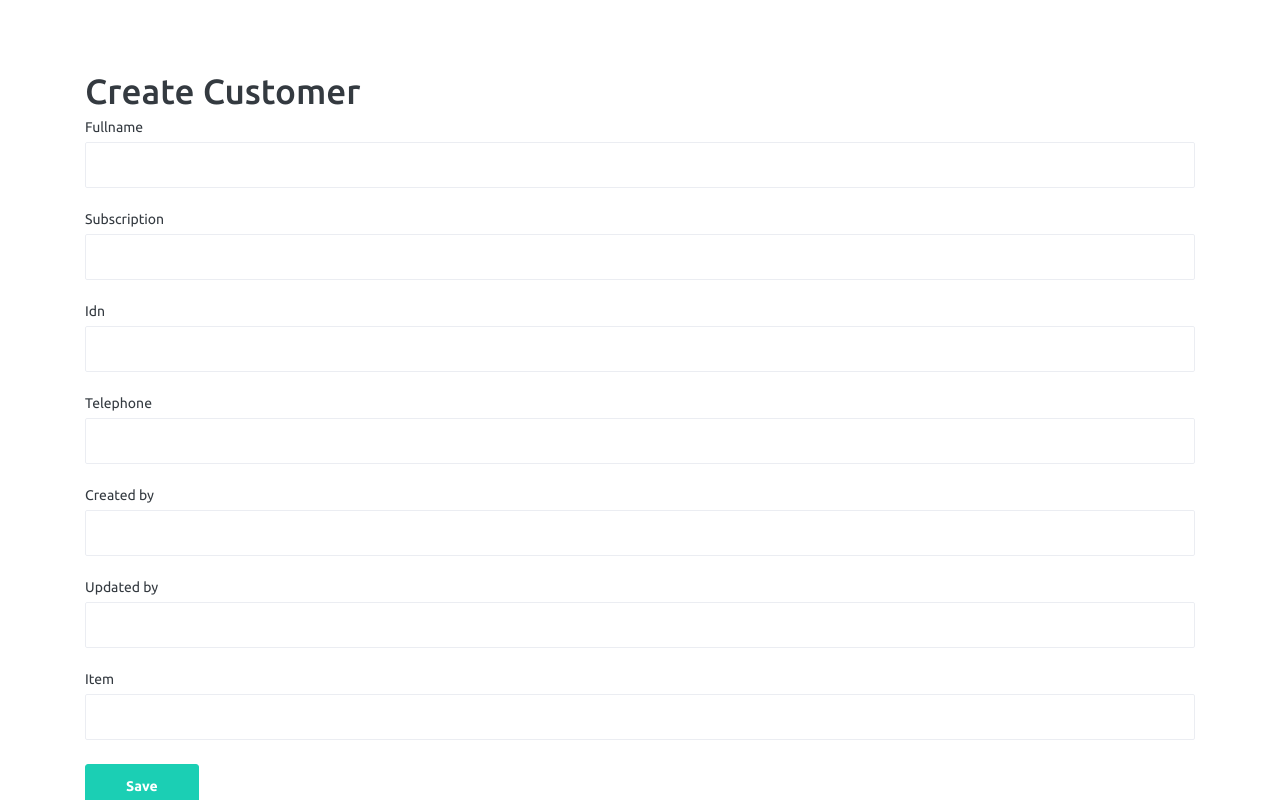
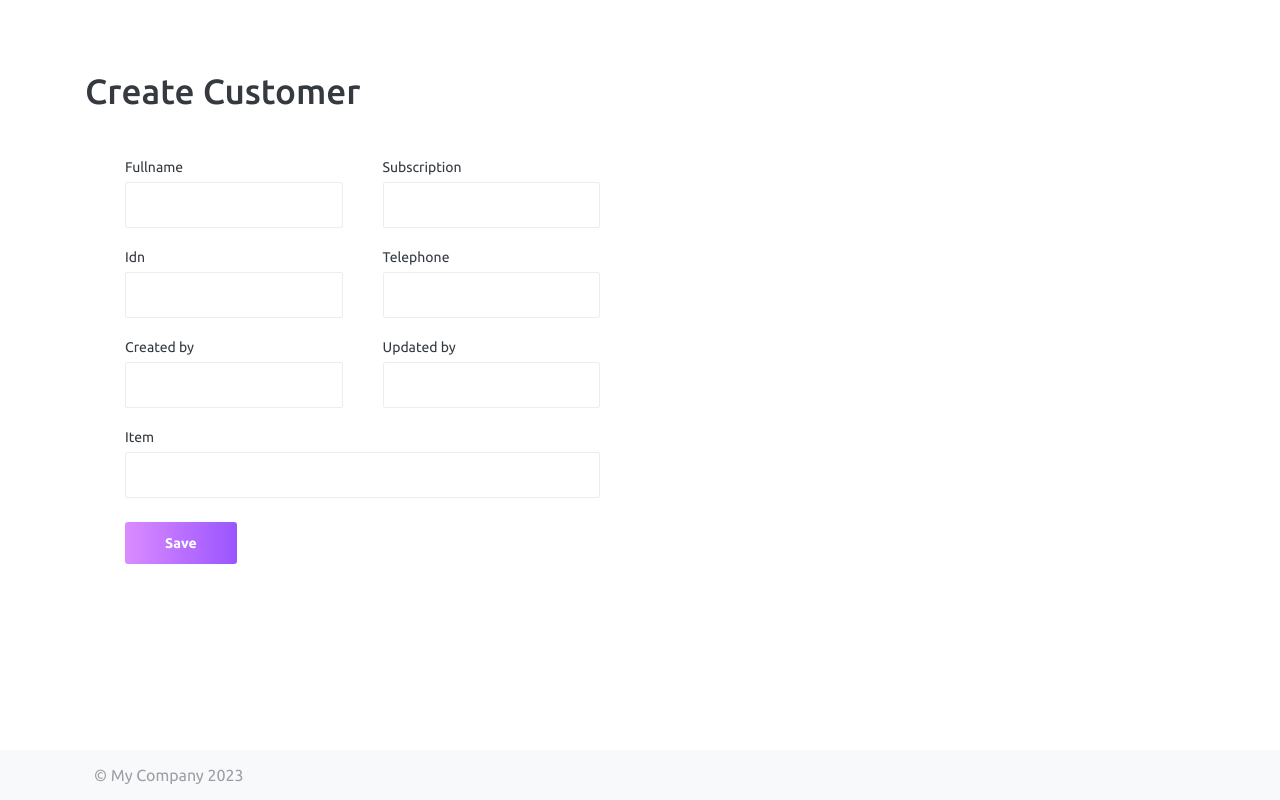
Before and after one commit to Simplice24/CourierSystem, a Yii app: template views/customer/create.php in a window 1280 px wide. Run offline with PHP 8.4 and a stand-in for Yii, Linux system fonts and the light colour scheme; the template is opened without the code that fills it, so the values that code supplies are empty; form fields are guessed from the names that the template uses; some libraries are stand-ins or nearby versions.

Commit message:
Customization

```diff
--- a/models/Customer.php
+++ b/models/Customer.php
@@ -57,7 +57,7 @@ class Customer extends \yii\db\ActiveRecord
             // 'customer_id' => 'Customer ID',
             'fullname' => 'Full name',
             'subscription' => 'Subscription',
-            'idn' => 'Idn',
+            'idn' => 'IDN',
             'telephone' => 'Telephone',
             'created_at' => 'Created At',
             'created_by' => 'Created By',
--- a/views/customer/_form.php
+++ b/views/customer/_form.php
@@ -2,6 +2,8 @@
 
 use yii\helpers\Html;
 use yii\widgets\ActiveForm;
+use yii\helpers\ArrayHelper;
+use app\models\Item;
 
 /** @var yii\web\View $this */
 /** @var app\models\Customer $model */
@@ -12,29 +14,78 @@ use yii\widgets\ActiveForm;
 
     <?php $form = ActiveForm::begin(); ?>
 
-    <!-- <?= $form->field($model, 'customer_id')->textInput() ?> -->
+    <div class="col-md-6 grid-margin stretch-card">
+                <div class="card">
+                  <div class="card-body">
+                    <form class="forms-sample">
+                    <div class="row" style="height:90px;">
+                        <div class="col-md-6">
+                          <div class="form-group row">
+                        <div class="form-group">
+                        <?= $form->field($model, 'fullname')->textInput(['maxlength' => true]) ?>
+                        </div>
+                    </div>
+                </div>
 
-    <?= $form->field($model, 'fullname')->textInput(['maxlength' => true]) ?>
 
-    <?= $form->field($model, 'subscription')->textInput(['maxlength' => true]) ?>
+                <div class="col-md-6">
+                    <div class="form-group row">
+                        <div class="form-group">
+                        <?= $form->field($model, 'subscription')->textInput(['maxlength' => true]) ?>
+                        </div>
+                        </div>
+                    </div>
+                </div>
 
-    <?= $form->field($model, 'idn')->textInput() ?>
+                <div class="row" style="height:90px;">
+                <div class="col-md-6">
+                    <div class="form-group row">
+                        <div class="form-group">
+                        <?= $form->field($model, 'idn')->textInput() ?>
+                        </div>
+                        </div>
+                    </div>
 
-    <?= $form->field($model, 'telephone')->textInput(['maxlength' => true]) ?>
+                <div class="col-md-6">
+                    <div class="form-group row">
+                        <div class="form-group">
+                        <?= $form->field($model, 'telephone')->textInput(['maxlength' => true]) ?>
+                        </div>
+                    </div>
+                </div>
+                </div>
 
-    <!-- <?= $form->field($model, 'created_at')->textInput() ?> -->
+                <div class="row" style="height:90px;">
+                    <div class="col-md-6">
+                     <div class="form-group row">
+                        <div class="form-group">
+                        <?= $form->field($model, 'created_by')->textInput(['maxlength' => true]) ?>
+                        </div>
+                    </div>
+                </div>
 
-    <?= $form->field($model, 'created_by')->textInput(['maxlength' => true]) ?>
+                <div class="col-md-6">
+                     <div class="form-group row">
+                        <div class="form-group">
+                        <?= $form->field($model, 'updated_by')->textInput(['maxlength' => true]) ?>
+                        </div>
+                        </div>
+                    </div>
+                </div>
 
-    <!-- <?= $form->field($model, 'updated_at')->textInput() ?> -->
+                        <div class="form-group">
+                        <?= $form->field($model, 'item_id')->DropDownList(
+                            ArrayHelper::map(Item::find()->all(),'item_id','item_name'),['prompt'=>'Select Customer item']
+                        ) ?>
+                        </div>
 
-    <?= $form->field($model, 'updated_by')->textInput(['maxlength' => true]) ?>
-
-    <?= $form->field($model, 'item_id')->textInput() ?>
-
-    <div class="form-group">
-        <?= Html::submitButton('Save', ['class' => 'btn btn-success']) ?>
-    </div>
+                        <div class="form-group">
+                            <?= Html::submitButton('Save', ['class' => 'btn btn-gradient-primary me-2']) ?>
+                        </div>
+                    </form>
+                </div>
+            </div>
+        </div>
 
     <?php ActiveForm::end(); ?>
 
```
